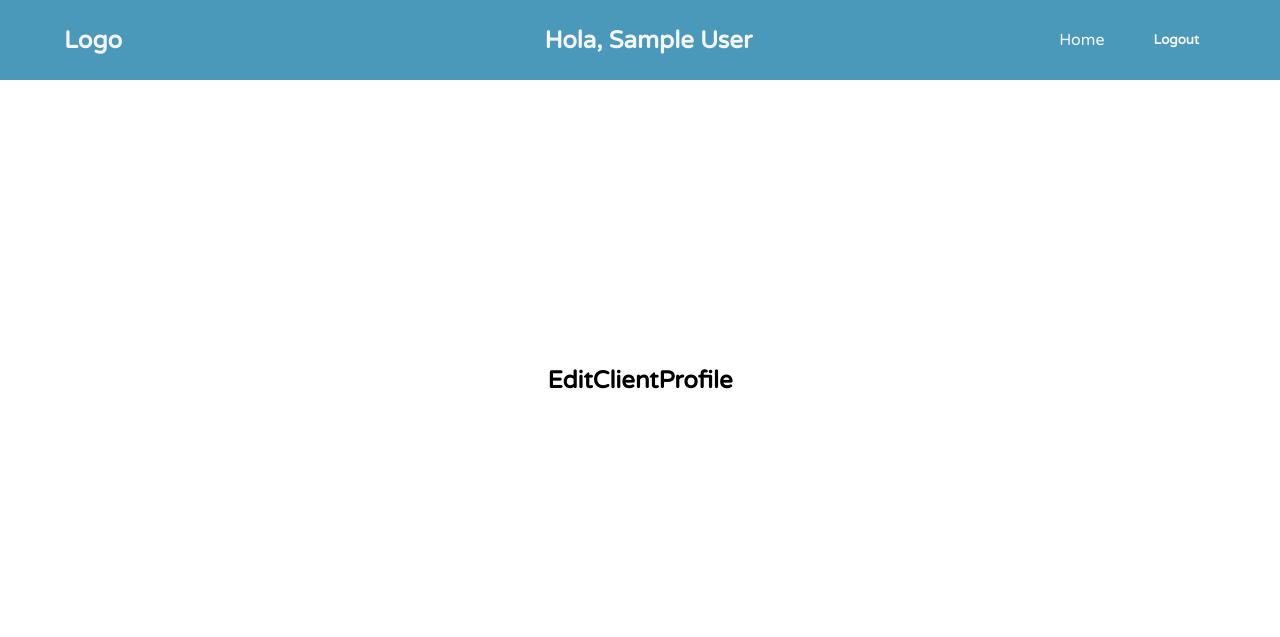
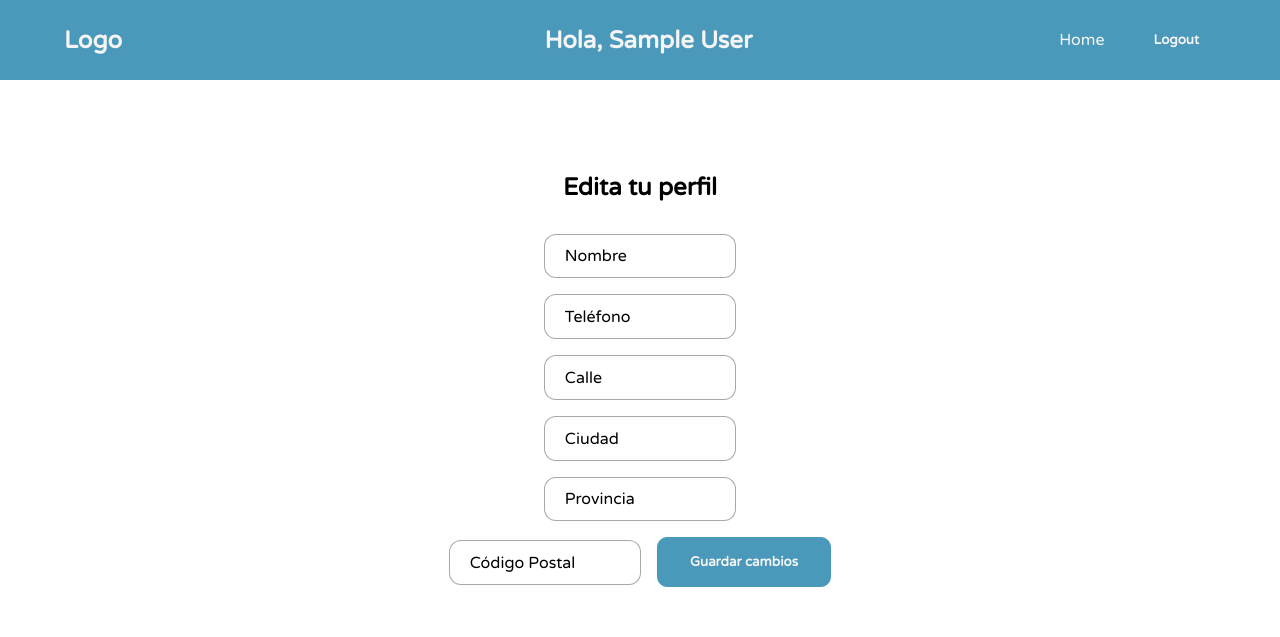
Before and after one commit to virginia-zuror/_NeoVet_, a React (Vite) app: page /editprofile in a window 1280 px wide. Shown: the top 637 px of the page. Built offline with nearby package versions, Linux system fonts and the light colour scheme; no server answers; sample sign-in values are in the browser's storage.

Commit message:
edit_client_modalUi

```diff
--- a/src/UI/Modal.jsx
+++ b/src/UI/Modal.jsx
@@ -12,6 +12,12 @@ const Overlay = styled.div`
   flex-direction: column;
   align-items: center;
   justify-content: center;
+  background-color: rgba(60, 55, 53, 45%);
+  box-shadow: 0 8px 32px 0 rgba(31, 38, 135, 0.37);
+  backdrop-filter: blur(4px);
+  -webkit-backdrop-filter: blur(4px);
+  border-radius: 10px;
+  border: 1px solid rgba(255, 255, 255, 0.18);
 `;
 
 const ModalContent = styled.div`
@@ -26,16 +32,17 @@ const ModalContent = styled.div`
   flex-direction: column;
   align-items: center;
   justify-content: space-between;
-  padding: 1rem;
+  padding: 3rem;
   button {
     position: absolute;
     top: 1%;
-    right: 1%;
-    width: 30px;
+    right: 0.5%;
     display: flex;
     align-items: center;
     justify-content: center;
-    border-radius: 5px;
+    border-radius: 10px;
+    margin-top: 0.5rem;
+    margin-right: 0.5rem;
   }
   @media (max-width: 768px) {
     font-size: 0.6rem;
--- a/src/components/AsideStaff/AsideStaff.css
+++ b/src/components/AsideStaff/AsideStaff.css
@@ -1,4 +1,4 @@
-.aside{
+.aside {
   width: 14vw;
   min-width: 200px;
   height: 65vh;
@@ -11,7 +11,6 @@
   justify-content: center;
   position: absolute;
   left: 2%;
-
 }
 
 .asideLinks > li > a {
--- a/src/pages/EditClientProfile/EditClientProfile.css
+++ b/src/pages/EditClientProfile/EditClientProfile.css
@@ -0,0 +1,8 @@
+#formulario_edit {
+  display: flex;
+  align-items: center;
+  justify-content: center;
+  flex-wrap: wrap;
+  flex-direction: row;
+  width: 30%;
+}
--- a/src/pages/EditClientProfile/EditClientProfile.jsx
+++ b/src/pages/EditClientProfile/EditClientProfile.jsx
@@ -1,9 +1,99 @@
 import './EditClientProfile.css';
 
+import { useState } from 'react';
+import { useForm } from 'react-hook-form';
+
+import { API } from '../../services/API.js';
+import Button from '../../UI/Button';
+import Modal from '../../UI/Modal';
+
 const EditClientProfile = () => {
+  const { register, handleSubmit } = useForm();
+  const userLoged = JSON.parse(localStorage.getItem('user'));
+  const [clkSave, setClkSave] = useState(false);
+
+  const checking = () => {
+    setClkSave(!clkSave);
+  };
+
+  const formSubmit = (formData) => {
+    API.patch(`/userclients/${userLoged._id}`, formData).then((res) => {
+      console.log(res.data);
+    });
+  };
+
   return (
     <main>
-      <h2>EditClientProfile</h2>
+      <h2>Edita tu perfil</h2>
+      <form onSubmit={handleSubmit(formSubmit)} id="formulario_edit">
+        <div className="container">
+          <input type="text" id="name" required {...register('name')} />
+          <label htmlFor="name">Nombre</label>
+        </div>
+        <div className="container">
+          <input type="text" id="telephone" required {...register('telephone')} />
+          <label htmlFor="telefono">Teléfono</label>
+        </div>
+        <div className="container">
+          <input
+            type="text"
+            id="street"
+            name="street"
+            required
+            {...register('address.street')}
+          />
+          <label htmlFor="street">Calle</label>
+        </div>
+        <div className="container">
+          <input
+            type="text"
+            id="city"
+            name="city"
+            required
+            {...register('address.city')}
+          />
+          <label htmlFor="city">Ciudad</label>
+        </div>
+        <div className="container">
+          <input
+            type="text"
+            id="region"
+            name="region"
+            required
+            {...register('address.region')}
+          />
+          <label htmlFor="region">Provincia</label>
+        </div>
+        <div className="container">
+          <input
+            type="text"
+            id="postalCode"
+            name="postalCode"
+            required
+            {...register('address.postalCode')}
+          />
+          <label htmlFor="postalCode">Código Postal</label>
+        </div>
+        <Button
+          text="Guardar cambios"
+          type="button"
+          action={() => {
+            checking();
+          }}
+          padding="xl"
+          variant="contained"
+          className="btn_edit"
+        />
+      </form>
+      {clkSave && (
+        <Modal
+          content="Cambios realizados"
+          action={() => checking()}
+          text="X"
+          className="modal_cambios"
+          padding="lg"
+        />
+      )}
     </main>
   );
 };
--- a/src/pages/UserClients/UserClients.jsx
+++ b/src/pages/UserClients/UserClients.jsx
@@ -1,8 +1,6 @@
 import './UserClients.css';
 
-
 import { useEffect, useState } from 'react';
-
 
 import AsideClient from '../../components/AsideClient/AsideClient';
 import PetCard from '../../components/PetCard/PetCard';
```
Also changed, not shown: src/components/AsideClient/AsideClient.css (+18 -19 lines), src/components/AsideClient/AsideClient.jsx (+47 -10 lines), src/components/PetCard/PetCard.css (+4 -4 lines), src/pages/Pets/Pets.jsx (+8 -7 lines). Lines whose indentation alone changed are shown as unchanged.
